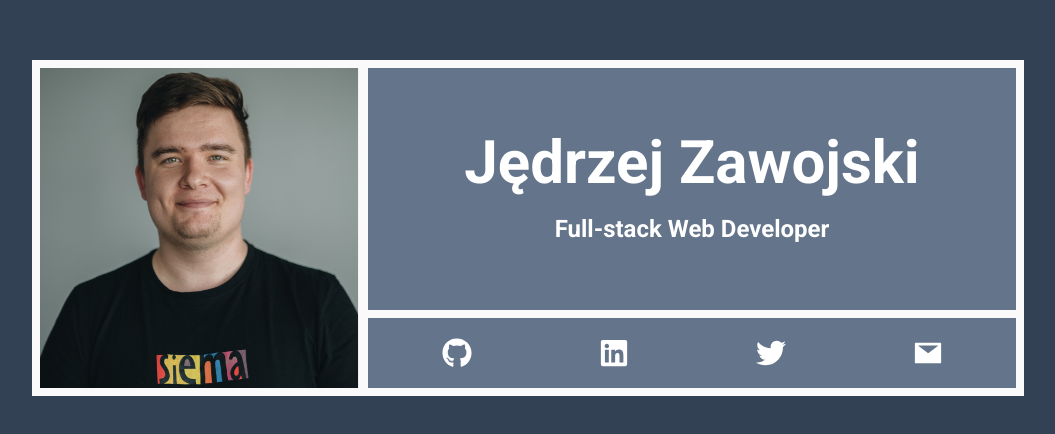
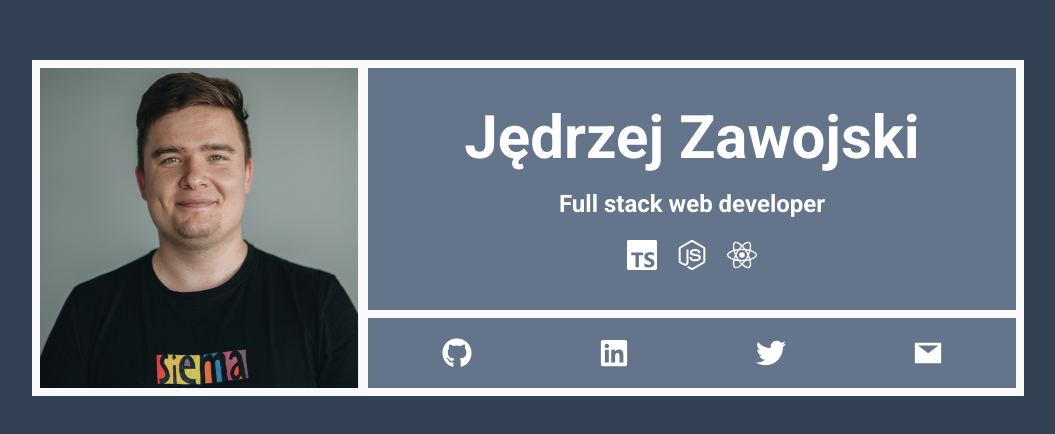
Before and after one commit to je3yk/zawojski-dev, a Next.js app: page / in a window 1280 px wide. Shown: the part 172-606 px from the top of the page, without its empty margins (112-1167 px from the left). Built offline with nearby package versions, Linux system fonts and the light colour scheme.

Commit message:
Add technologies

```diff
--- a/src/app/layout.tsx
+++ b/src/app/layout.tsx
@@ -9,7 +9,7 @@ const roboto = Roboto({
 
 export const metadata: Metadata = {
   title: "zawojski.dev",
-  description: "Full stack Web Developer",
+  description: "Full stack web developer",
 };
 
 export default function RootLayout({
--- a/src/components/BusinessCard.tsx
+++ b/src/components/BusinessCard.tsx
@@ -1,6 +1,8 @@
+import { AiFillMail } from "react-icons/ai";
+import { FaGithub, FaLinkedin, FaTwitter } from "react-icons/fa";
+import { SiNodedotjs, SiReact, SiTypescript } from "react-icons/si";
+
 import Typography from "./Typography";
-import { FaGithub, FaLinkedin, FaTwitter } from "react-icons/fa";
-import { AiFillMail } from "react-icons/ai";
 
 import Image from "next/image";
 
@@ -24,7 +26,12 @@ export default function BussinesCard() {
           <Typography variant="h1" className="text-center">
             Jędrzej Zawojski
           </Typography>
-          <Typography variant="h3">Full-stack Web Developer</Typography>
+          <Typography variant="h3">Full stack web developer</Typography>
+          <div className="flex gap-5">
+            <SiTypescript className="text-3xl" />
+            <SiNodedotjs className="text-3xl" />
+            <SiReact className="text-3xl" />
+          </div>
         </div>
         <div className="h-fit flex justify-between md:justify-around items-center bg-slate-500 p-5 gap-5">
           <a
```
